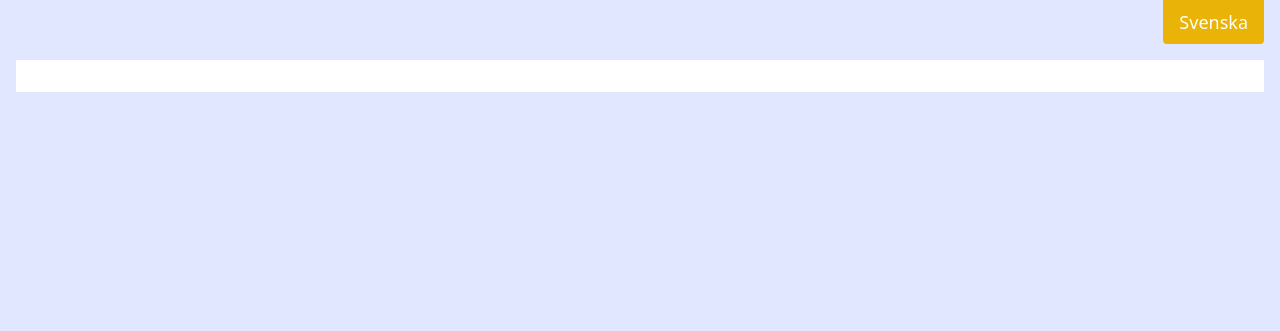
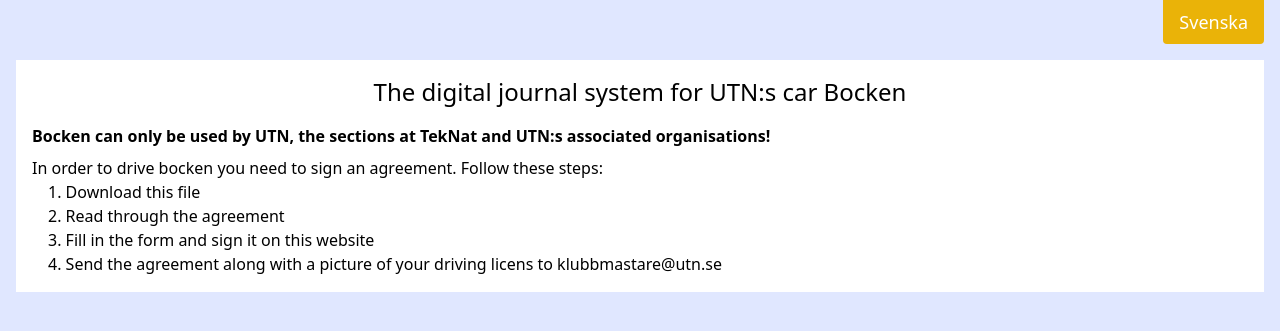
Before and after one commit to UTNkar/bocken, a Django app: page / in a window 1280 px wide. Shown: the top 331 px of the page. Run offline with Django 3.2, Linux system fonts and the light colour scheme; some libraries are stand-ins or nearby versions.

Commit message:
added basic instructions on start_page

```diff
--- a/src/bocken/templates/start_page.html
+++ b/src/bocken/templates/start_page.html
@@ -1 +1,19 @@
 {% extends 'base.html' %}
+{% load i18n %}
+
+{% block body %}
+<h1 class="text-2xl text-center mb-4">{% translate 'The digital journal system for UTN:s car Bocken'%}</h1>
+<b class="font-bold mb-2">
+    Bocken can only be used by UTN, the sections at TekNat and UTN:s associated organisations!
+</b>
+<p>In order to drive bocken you need to sign an agreement. Follow these steps:</p>
+<ol class="list-decimal list-inside pl-4">
+    <li>Download this file</li>
+    <li>Read through the agreement</li>
+    <li>Fill in the form and sign it on this website</li>
+    <li>
+        Send the agreement along with a picture of your driving licens to
+        <a href="{{ klubbmastare_email }}">{{ klubbmastare_email }}</a>
+    </li>
+</ol>
+{% endblock %}
```
